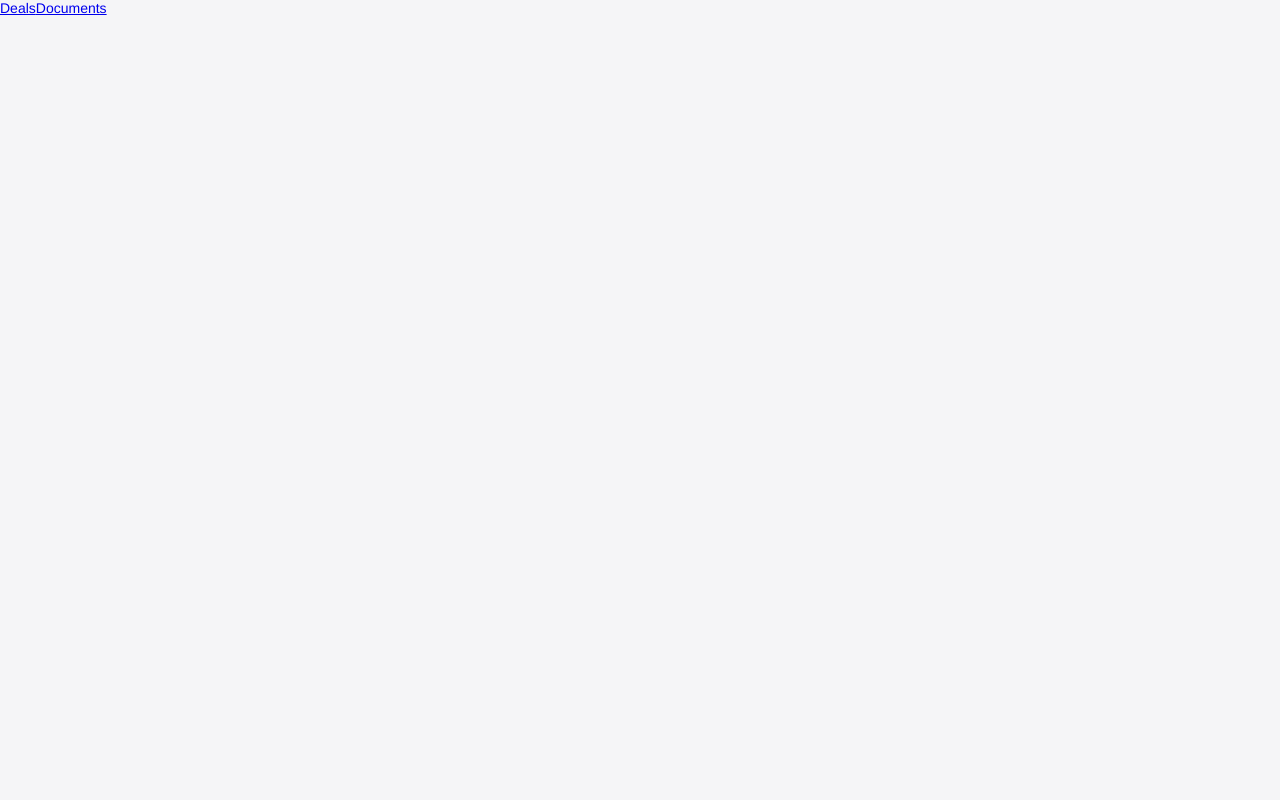
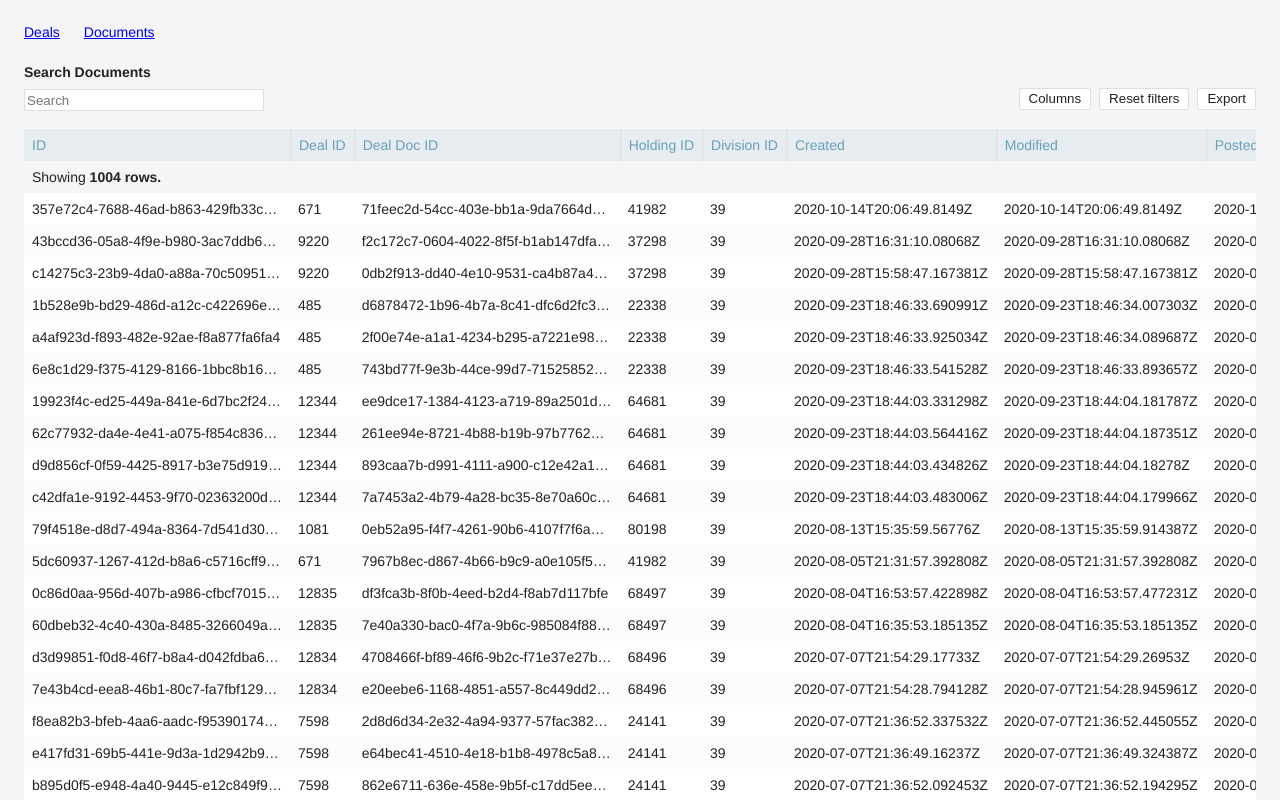
Before and after one commit to samrodrigues/findox-task, a Vue app: page /documents in a window 1280 px wide. Before the commit this address had no page. Shown: the top 800 px of the page. Built offline with nearby package versions, Linux system fonts and the light colour scheme.

Commit message:
Applied filters in the query parameters

```diff
--- a/src/App.vue
+++ b/src/App.vue
@@ -6,7 +6,6 @@ import { RouterLink, RouterView } from 'vue-router'
   <header>
 
     <div class="wrapper">
-
       <nav>
         <RouterLink to="/deals">Deals</RouterLink>
         <RouterLink to="/documents">Documents</RouterLink>
@@ -18,4 +17,9 @@ import { RouterLink, RouterView } from 'vue-router'
 </template>
 
 <style scoped>
+nav {
+  margin: 24px;
+  display: flex;
+  gap: 24px
+}
 </style>
--- a/src/components/grid/AppGrid.vue
+++ b/src/components/grid/AppGrid.vue
@@ -4,6 +4,7 @@
       v-model="searchValue"
       :columns="columns"
       @export-requested="exportToXLSX"
+      @filters-reset="onFiltersReset"
   />
   <AppGridData
       :applied-filters="appliedFilters"
@@ -11,24 +12,27 @@
       :data="sortedData"
       :raw-data="data"
       :open-header="openHeader"
+      @filter-changed="onFilterChanged"
       @header-toggled="toggleHeader"
       @header-closed="openHeader = null"
-      @filter-changed="onFilterChanged"
+      @row-selected="onRowSelected"
       @sort-updated="onSortUpdated"
   />
 </template>
 
 <script setup>
+import {computed, ref, watch} from "vue";
+import { useRoute, useRouter } from 'vue-router';
+import { utils, writeFile } from 'xlsx';
 import AppGridData from "./AppGridData.vue";
 import AppGridControl from "./AppGridControl.vue";
-import {computed, ref} from "vue";
-import { utils, writeFile } from 'xlsx';
-
 
 const props = defineProps({
   data: Object,
   columns: Object,
 })
+
+const emits = defineEmits(['rowSelected'])
 
 // Initialize vars
 const appliedFilters = ref(
@@ -39,18 +43,54 @@ const openHeader = ref(null);
 const sortColumn = ref(null);
 const sortDirection = ref(1);
 
+const route = useRoute();
+const router = useRouter();
+const routeQuery = computed(() => route.query);
+
+watch(routeQuery, () => {
+  const filtersFromQuery = JSON.parse(routeQuery.value.filters || '{}');
+  for (const key in appliedFilters.value) {
+    if (filtersFromQuery[key]) {
+      appliedFilters.value[key] = filtersFromQuery[key];
+    } else {
+      appliedFilters.value[key] = [];
+    }
+  }
+}, { immediate: true });
 
 
 // Handlers
-const onClosed = () => {
-  openHeader.value = null;
+const onFilterChanged = ({key, values}) => {
+  const column = props.columns.find(column => column.key === key);
+  if (values.length > 0 && column.isActive) {
+    appliedFilters.value[key] = values;
+  } else {
+    delete appliedFilters.value[key];
+  }
+
+  const filtersQuery = JSON.stringify(appliedFilters.value);
+  const updatedQuery = { ...route.query, filters: filtersQuery };
+
+  if (filtersQuery === '{}') {
+    delete updatedQuery.filters;
+  }
+
+  router.replace({ query: updatedQuery });
 }
-const onFilterChanged = ({key, values}) => {
-  appliedFilters.value[key] = values;
+const onFiltersReset = () => {
+  for (const key in appliedFilters.value) {
+    appliedFilters.value[key] = [];
+  }
+  const filtersQuery = JSON.stringify(appliedFilters.value);
+  router.replace({ query: { ...route.query, filters: filtersQuery } });
+};
+const onRowSelected = (row) => {
+  emit('row-selected', row)
 }
 const onSortUpdated = ({key, sortOrder}) => {
   sortColumn.value = key;
   sortDirection.value = sortOrder;
+  openHeader.value = null;
 }
 const toggleHeader = (index) => {
   if (openHeader.value === index) {
@@ -59,6 +99,8 @@ const toggleHeader = (index) => {
     openHeader.value = index
   }
 };
+
+
 const exportToXLSX = () => {
   const workbook = utils.book_new();
 
@@ -79,7 +121,7 @@ const exportToXLSX = () => {
 };
 
 
-// Computed
+// Filtering and sorting data
 const filteredData = computed(() => {
   return props.data.filter(row => {
     return Object.keys(appliedFilters.value).every(key => {
@@ -93,12 +135,12 @@ const filteredData = computed(() => {
 });
 
 const matchedData = computed(() => {
-  if (!props.query) return filteredData.value;
+  if (!searchValue.value) return filteredData.value;
 
   return filteredData.value.filter(row => {
     return props.columns.some(column => {
       const cellValue = String(row[column.key]).toLowerCase();
-      return cellValue.includes(props.query.toLowerCase());
+      return cellValue.includes(searchValue.value.toLowerCase());
     });
   });
 });
@@ -106,15 +148,9 @@ const matchedData = computed(() => {
 const sortedData = computed(() => {
   if (sortColumn.value !== null) {
     return matchedData.value.sort((a, b) => {
-      const valueA = a[sortColumn.value];
-      const valueB = b[sortColumn.value];
-      if (valueA < valueB) {
-        return -1 * sortDirection.value;
-      } else if (valueA > valueB) {
-        return 1 * sortDirection.value;
-      } else {
-        return 0;
-      }
+      const valueA = String(a[sortColumn.value]);
+      const valueB = String(b[sortColumn.value]);
+      return valueA.localeCompare(valueB, undefined, { sensitivity: 'base' }) * sortDirection.value;
     });
   }
   return matchedData.value;
--- a/src/components/grid/AppGridColumnControls.vue
+++ b/src/components/grid/AppGridColumnControls.vue
@@ -18,7 +18,7 @@
 
     <footer>
       <button disabled class="secondary" @click="saveColumns">Save</button>
-      <button class="secondary" @click="closeDropdown">Cancel</button>
+      <button class="secondary" @click="closeDropdown">Close</button>
       <button class="secondary" @click="resetColumns">Reset</button>
     </footer>
   </div>
--- a/src/components/grid/AppGridControl.vue
+++ b/src/components/grid/AppGridControl.vue
@@ -10,6 +10,7 @@
       Columns
       <AppGridColumnControls :columns="columns" :is-open="isOpen" @closed="isOpen = false"/>
     </button>
+    <button class="default" @click="$emit('filters-reset')">Reset filters</button>
     <button class="default" @click="$emit('export-requested')">Export</button>
   </div>
 </template>
--- a/src/components/grid/AppGridData.vue
+++ b/src/components/grid/AppGridData.vue
@@ -35,6 +35,7 @@
           :key="rowIndex"
           class="grid-row"
           role="row"
+          @click="$emit('row-selected', row)"
       >
         <template v-for="(column, cellIndex) in columns">
           <div
--- a/src/helpers/string.js
+++ b/src/helpers/string.js
@@ -1,10 +1,9 @@
 export const sortLowerCase = (a, b) => {
-  const lowerA = typeof a === 'string' ? a.toLowerCase() : a;
-  const lowerB = typeof b === 'string' ? b.toLowerCase() : b;
-  if (lowerA < lowerB) return -1;
-  if (lowerA > lowerB) return 1;
-  return 0;
-}
+  const stringA = typeof a === 'string' ? a : String(a);
+  const stringB = typeof b === 'string' ? b : String(b);
+
+  return stringA.localeCompare(stringB, undefined, { sensitivity: 'base' });
+};
 
 export const pluralize = (word, number, pluralSuffix = 's') => {
   return word + (number > 1 ? pluralSuffix : '');
--- a/src/router/index.js
+++ b/src/router/index.js
@@ -1,23 +1,24 @@
-import { createRouter, createWebHistory } from 'vue-router'
-import Deals from '@/views/Deals.vue'
+import { createRouter, createWebHistory } from 'vue-router';
+import Deals from '@/views/Deals.vue';
 
 const router = createRouter({
   history: createWebHistory(import.meta.env.BASE_URL),
   routes: [
     {
+      path: '/',
+      redirect: '/deals',
+    },
+    {
       path: '/deals',
       name: 'deals',
-      component: Deals
+      component: Deals,
     },
     {
-      path: '/about',
+      path: '/documents',
       name: 'documents',
-      // route level code-splitting
-      // this generates a separate chunk (About.[hash].js) for this route
-      // which is lazy-loaded when the route is visited.
-      component: () => import('@/views/Documents.vue')
-    }
-  ]
-})
+      component: () => import('@/views/Documents.vue'),
+    },
+  ],
+});
 
-export default router
+export default router;
--- a/src/stores/documents.js
+++ b/src/stores/documents.js
@@ -5,6 +5,28 @@ export const useDocumentsStore = defineStore({
   id: 'documents',
   state: () => ({
     documents: docsData.data.docs,
+    columns: [
+      {key: 'id', label: 'ID', isFilterable: false, isActive: true},
+      {key: 'deal_id', label: 'Deal ID', isFilterable: true, isActive: true},
+      {key: 'deal_doc_id', label: 'Deal Doc ID', isFilterable: false, isActive: true},
+      {key: 'holding_id', label: 'Holding ID', isFilterable: true, isActive: true},
+      {key: 'division_id', label: 'Division ID', isFilterable: true, isActive: true},
+      {key: 'created', label: 'Created', isFilterable: false, isActive: true},
+      {key: 'modified', label: 'Modified', isFilterable: false, isActive: true},
+      {key: 'posted', label: 'Posted', isFilterable: false, isActive: true},
+      {key: 'last_accessed', label: 'Last Accessed', isFilterable: false, isActive: true},
+      {key: 'name', label: 'Name', isFilterable: true, isActive: true},
+      {key: 'original_filename', label: 'Original Filename', isFilterable: true, isActive: true},
+      {key: 'original_path', label: 'Original Path', isFilterable: false, isActive: true},
+      {key: 'folder_path', label: 'Folder Path', isFilterable: false, isActive: true},
+      {key: 'status_id', label: 'Status ID', isFilterable: true, isActive: true},
+      {key: 'status_name', label: 'Status Name', isFilterable: true, isActive: true},
+      {key: 'size', label: 'Size', isFilterable: false, isActive: true},
+      {key: 'irm_type_id', label: 'IRM Type ID', isFilterable: true, isActive: true},
+      {key: 'is_declassified', label: 'Declassified', isFilterable: true, isActive: true},
+      {key: 'is_private', label: 'Private', isFilterable: true, isActive: true},
+      {key: 'excluded_from_restricted_list', label: 'Excluded from Restricted List', isFilterable: true, isActive: true},
+    ],
   }),
   getters: {
     getDocumentsByDealId: (state) => (dealId) => {
--- a/src/views/Deals.vue
+++ b/src/views/Deals.vue
@@ -1,6 +1,9 @@
 <template>
   <main>
-    <AppGrid :data="deals" :columns="columns">
+    <AppGrid
+        :data="deals"
+        :columns="columns"
+        @row-selected="onRowSelected">
       <template #title>
         <p class="title">Search Deals</p>
       </template>
@@ -20,6 +23,10 @@ const columns = computed(() => dealsStore.columns);
 const fetchDocumentsForDeal = (dealId) => {
   return documentsStore.getDocumentsByDealId(dealId);
 };
+
+const onRowSelected = (row) => {
+
+}
 </script>
 
 <style>
--- a/src/views/Documents.vue
+++ b/src/views/Documents.vue
@@ -1,6 +1,30 @@
 <template>
-
+  <main>
+    <AppGrid :data="documents" :columns="columns">
+      <template #title>
+        <p class="title">Search Documents</p>
+      </template>
+    </AppGrid>
+  </main>
 </template>
 
+<script setup>
+import AppGrid from "../components/grid/AppGrid.vue";
+import {computed} from 'vue';
+import {useDocumentsStore} from '@/stores';
+
+const documentsStore = useDocumentsStore();
+const documents = computed(() => documentsStore.documents);
+const columns = computed(() => documentsStore.columns);
+
+</script>
+
 <style>
+main {
+  margin: 24px;
+}
+.title {
+  margin-bottom: 0;
+  font-weight: bold;
+}
 </style>
```
